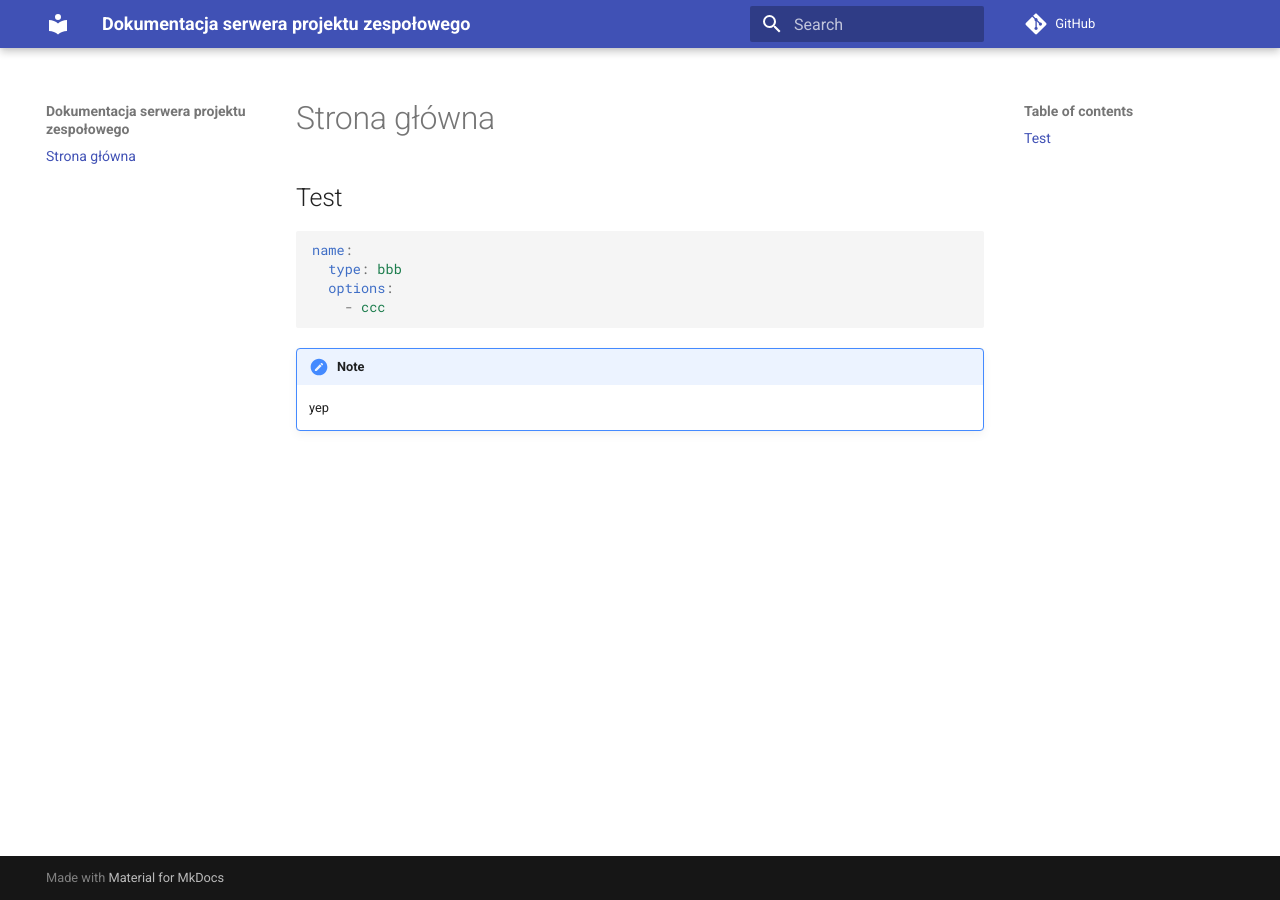
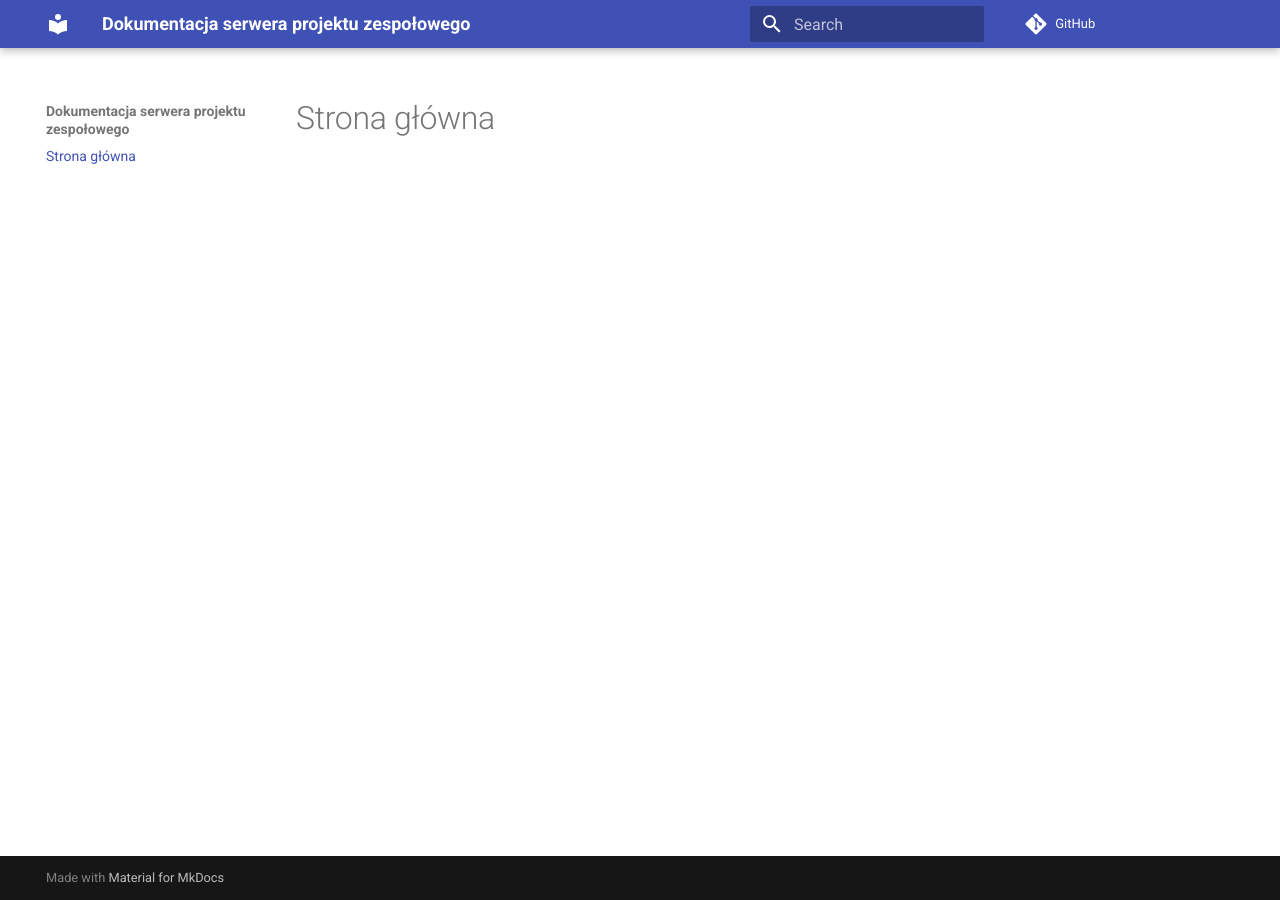
Before and after one commit to projekt-zespolony/server, an MkDocs documentation site: the page built from docs/index.md, in a window 1280 px wide. Built offline with MkDocs 1.6.1 and Material for MkDocs 9.7.7, drawn with Linux system fonts in a browser that asks for light colours; comment, search, counter and statistics services are not loaded.

Commit message:
docs: clean index

````diff
--- a/docs/index.md
+++ b/docs/index.md
@@ -1,13 +1 @@
 # Strona główna
-
-## Test
-
-```yaml
-name:
-  type: bbb
-  options:
-    - ccc
-```
-
-!!! note
-    yep
````
